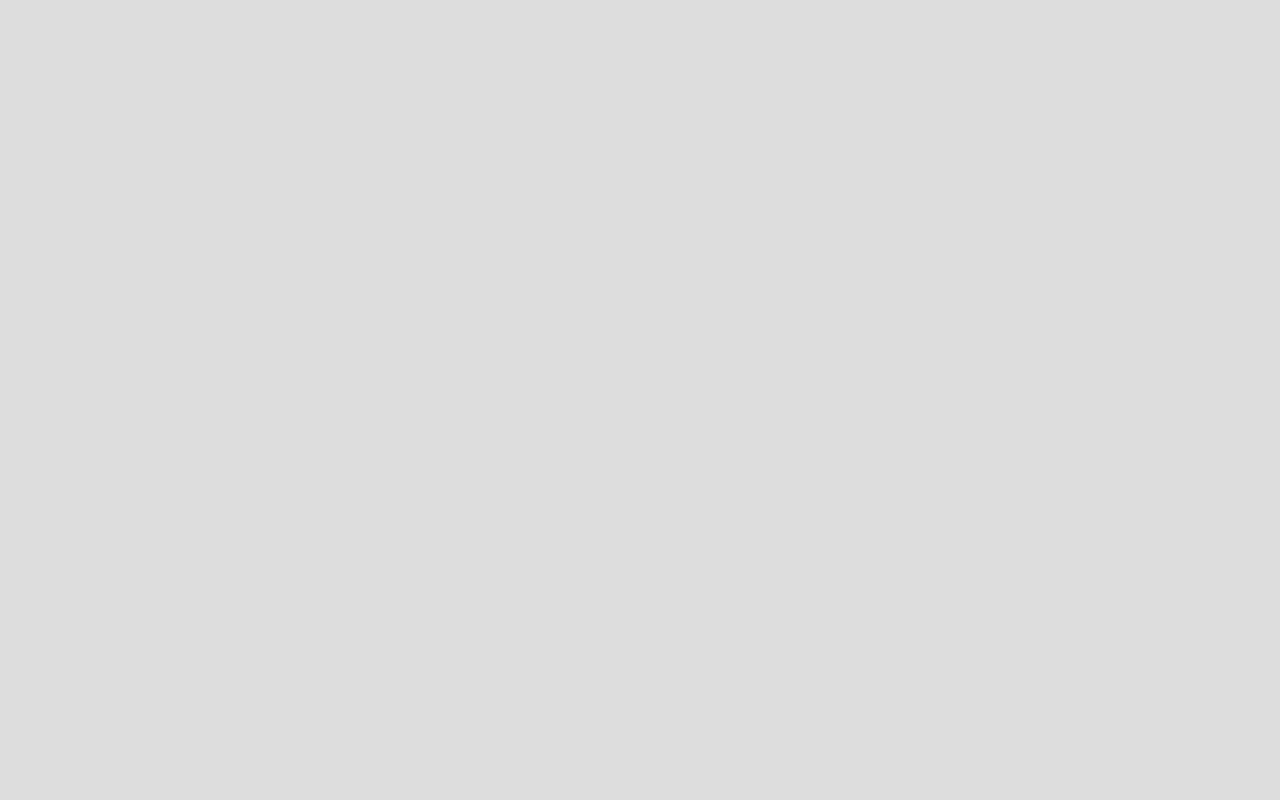
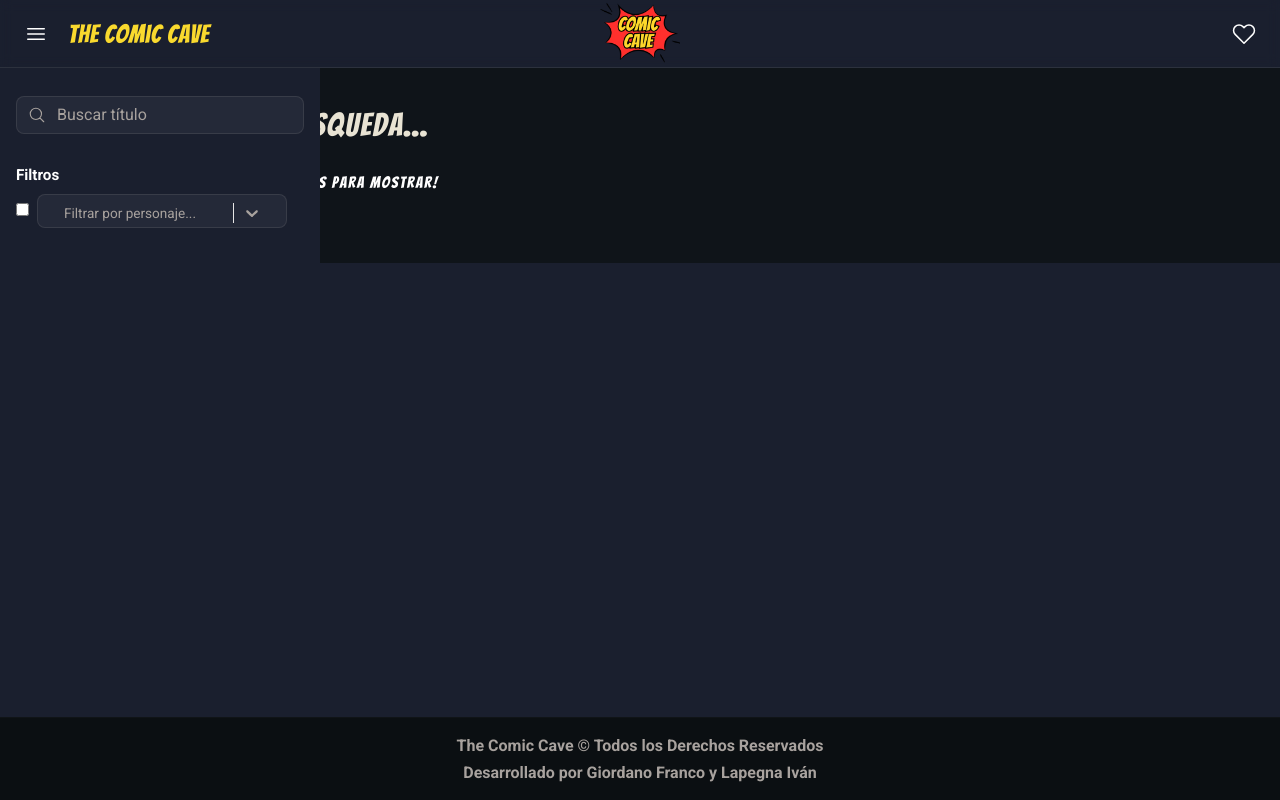
Before and after one commit to FrancoSGiordano/TheComicCave, a React (Vite) app in the folder client/: page /comics/search in a window 1280 px wide. Before the commit this address had no page. Built offline with nearby package versions, Linux system fonts and the light colour scheme.

Commit message:
Implementacion basica de filtros

```diff
--- a/client/src/api/MarvelAPI.ts
+++ b/client/src/api/MarvelAPI.ts
@@ -8,7 +8,8 @@ export type ComicFilters = {
     orderBy?: string;
     limit?: number;
     offset?: number;
-    characterId?: number
+    characterId?: number;
+    creatorId?: number;
 }
 
 
--- a/client/src/components/SideBar/SideBar.css
+++ b/client/src/components/SideBar/SideBar.css
@@ -84,6 +84,7 @@
   width: 18px;
   height: 18px;
   color: #A8A29E;
+  cursor: pointer;
 }
 
 /*busqueda*/
@@ -110,15 +111,6 @@
 .search-input:focus-visible {
   box-shadow: 0 0 0 1.5px #00D0FF46;
   border-color: transparent;
-}
-
-.search-icon-secondary {
-  position: absolute;
-  left: 0.75rem;
-  top: 30%;
-  width: 14px;
-  height: 14px;
-  color: #A8A29E;
 }
 
 .select-character{
--- a/client/src/components/SideBar/SideBar.tsx
+++ b/client/src/components/SideBar/SideBar.tsx
@@ -1,35 +1,70 @@
-import { useState } from 'react'
+import { useEffect, useState } from 'react'
 import './SideBar.css'
 import type { Character } from '../../types'
-
 import { getCharacters } from '../../api/MarvelAPI'
 import type { SingleValue } from 'react-select'
 import AsyncSelect from 'react-select/async'
 import { customStyles } from './SelectStyles'
+import { useSearchStore } from '../../store/searchStore'
+import { useNavigate } from 'react-router-dom'
 
 type SideBarProps = {
   isOpen: boolean
-  searchTerm: string
 }
 
-type Option = {
-  label: string;
-  value: number;
+export type Option = {
+  label?: string;
+  value?: number;
 }
 
 
-export default function SideBar({isOpen, searchTerm} : SideBarProps) {
+export default function SideBar({isOpen} : SideBarProps) {
 
-    const [selectedCharacter, setSelectedCharacter] = useState<Option | null>(null)
-    const [inputText, setInputText] = useState("")
-    const [enableCharacterFilter, setEnableCharacterFilter] = useState(false)
+    const { setFilters, filters, searchComic, setCharacterOption, characterOption } = useSearchStore()
+    const [selectedCharacter, setSelectedCharacter] = useState<Option | null>(characterOption)
+    const [enableCharacterFilter, setEnableCharacterFilter] = useState(characterOption ? true : false)
+    const [searchTerm, setSearchTerm] = useState(filters.title)
+    const navigate = useNavigate()
 
-    const handleInputChange = (value : string) => {
-      setInputText(value)
+    console.log(characterOption)
+
+    const handleSearch = () => {
+
+      console.log(filters)
+
+      const hasFilters = Object.values(filters).some(
+        (value) => value !== "" && value !== null && value !== undefined
+      )
+
+      if(!hasFilters) {
+        return;
+      }
+
+
+      searchComic()
+      navigate('comics/search')
+    }
+
+    const handleInputSearch = (e : React.ChangeEvent<HTMLInputElement>) => {
+      const value = e.target.value
+      setSearchTerm(value)
+      setFilters({
+        title: value
+      })
     }
 
     const handleChange = (value : SingleValue<Option>) => {
       setSelectedCharacter(value)
+      setFilters({
+        characterId: value?.value
+      })
+      setCharacterOption(
+        value ? {
+          value: value.value,
+          label: value.label
+        } : undefined
+      );
+
     }
 
     const handleCheckboxChange = (e: React.ChangeEvent<HTMLInputElement>) => {
@@ -47,6 +82,10 @@ export default function SideBar({isOpen, searchTerm} : SideBarProps) {
 
       return options
     };
+
+    useEffect(() => {
+      setEnableCharacterFilter(!!characterOption)
+    }, [characterOption])
 
 
     return (
@@ -70,6 +109,7 @@ export default function SideBar({isOpen, searchTerm} : SideBarProps) {
                 className="search-icon"
                 aria-hidden="true"
                 focusable="false"
+                onClick={() => handleSearch()}
               >
                 <path
                   strokeLinecap="round"
@@ -82,6 +122,7 @@ export default function SideBar({isOpen, searchTerm} : SideBarProps) {
                 type="text"
                 placeholder="Buscar título"
                 value={searchTerm}
+                onChange={(e) => handleInputSearch(e)}
                 className="search-input"
                 aria-label="Buscar título, autor o editorial"
               />
@@ -107,9 +148,8 @@ export default function SideBar({isOpen, searchTerm} : SideBarProps) {
                     classNamePrefix="custom"
                     cacheOptions
                     defaultOptions
-                    value={selectedCharacter}
+                    value={enableCharacterFilter ? selectedCharacter || null : null}
                     loadOptions={loadOptions}
-                    onInputChange={handleInputChange}
                     onChange={handleChange}
                     isClearable
                     placeholder="Filtrar por personaje..."
--- a/client/src/layouts/AppLayout/AppLayout.tsx
+++ b/client/src/layouts/AppLayout/AppLayout.tsx
@@ -5,14 +5,15 @@ import SideBar from '../../components/SideBar/SideBar'
 import Footer from '../../components/Footer/Footer'
 import "./AppLayout.css"
 import { Outlet, useLocation } from 'react-router-dom'
+import { useSearchStore } from '../../store/searchStore'
 
 
 export default function AppLayout() {
 
     const location = useLocation()
     const {quantity} = useFavoritesStore()
+    const { clearFilters } = useSearchStore()
     const [sideBarOpen, setSideBarOpen] = useState(true)
-    const [searchTerm, setSearchTerm] = useState("")
     const [isLanding, setIsLanding] = useState(location.pathname !== "/")
 
 
@@ -23,6 +24,12 @@ export default function AppLayout() {
 
     useEffect(() => {
       setIsLanding(location.pathname !== "/")
+    }, [location.pathname])
+
+    useEffect(() => {
+      if(location.pathname !== "/comics/search"){
+        clearFilters()
+      }
     }, [location.pathname])
 
     return (
@@ -39,8 +46,6 @@ export default function AppLayout() {
                   {location.pathname !== "/" && (
                       <SideBar
                         isOpen={sideBarOpen}
-                        searchTerm={searchTerm}
-
                       />
                   )}
 
--- a/client/src/router.tsx
+++ b/client/src/router.tsx
@@ -3,6 +3,7 @@ import Home from "./views/Home/Home";
 import FavoritesView from "./views/FavoritesView/FavoritesView";
 import AppLayout from "./layouts/AppLayout/AppLayout";
 import LandingPage from "./views/LandingPage/LandingPage";
+import SearchView from "./views/SearchView/SearchView";
 
 
 export default function Router() {
@@ -12,7 +13,8 @@ export default function Router() {
                 <Route element={<AppLayout/>}>
                     <Route path="/" element={<LandingPage/>} index></Route>
                     <Route path="/comics" element={<Home/>} ></Route>
-                    <Route path="comics/favorites" element={<FavoritesView/>}></Route>
+                    <Route path="/comics/favorites" element={<FavoritesView/>}></Route>
+                    <Route path="/comics/search" element={<SearchView/>}></Route>
                 </Route>
             </Routes>
         </BrowserRouter>
--- /dev/null
+++ b/client/src/store/searchStore.ts
@@ -0,0 +1,58 @@
+import { create } from "zustand"
+import fetchComics, { type ComicFilters } from "../api/MarvelAPI"
+import type { ComicCardType } from "../types"
+import type { Option } from "../components/SideBar/SideBar"
+
+
+
+type SearchState = {
+    filters: ComicFilters
+    results: ComicCardType[]
+    characterOption: Option | null
+    setFilters: (filters: ComicFilters) => void
+    setCharacterOption: (characterOption : Option | null | undefined) => void
+    searchComic: () => Promise<void>
+    clearFilters: () => void
+}
+
+const storedFilters = JSON.parse(localStorage.getItem("filters") || "{}");
+const initialFilters = storedFilters.filters ? storedFilters.filters : storedFilters;
+
+const storedOption = JSON.parse(localStorage.getItem("characterOption") || "null");
+const initialOption = storedOption ? storedOption : null;
+
+const storedResults = JSON.parse(localStorage.getItem("results") || "{}");
+const initialResults = storedResults ? storedResults : [];
+
+
+
+export const useSearchStore = create<SearchState>((set, get) => ({
+    filters: initialFilters,
+    results: initialResults,
+    characterOption: initialOption,
+    searchComic: async () => {
+        const results = await fetchComics(get().filters)
+        set({results})
+        localStorage.setItem("results", JSON.stringify(results))
+    },
+    setFilters: (newFilters: Partial<ComicFilters>) => {
+        const updatedFilters = {...get().filters, ...newFilters}
+        localStorage.setItem("filters", JSON.stringify(updatedFilters))
+        set({filters: updatedFilters})
+    },
+    setCharacterOption: (option: Option | null | undefined) => {
+        if(option) {
+            localStorage.setItem("characterOption", JSON.stringify(option))
+            set({characterOption: option})
+        } else {
+            localStorage.removeItem("characterOption");
+            set({ characterOption: null });
+        }
+    },
+    clearFilters: () => {
+        set({ filters: {}, results: [], characterOption: null, });
+        localStorage.removeItem("filters");
+        localStorage.removeItem("results");
+        localStorage.removeItem("characterOption");
+    }
+}))
--- a/client/src/views/FavoritesView/FavoritesView.tsx
+++ b/client/src/views/FavoritesView/FavoritesView.tsx
@@ -1,8 +1,6 @@
 import ComicSection from '../../components/ComicSection/ComicSection'
 import { useFavoritesStore } from '../../store/favoriteStore'
 import './FavoritesView.css'
-
-
 
 export default function FavoritesView() {
 
--- /dev/null
+++ b/client/src/views/SearchView/SearchView.tsx
@@ -0,0 +1,17 @@
+import ComicSection from "../../components/ComicSection/ComicSection"
+import { useSearchStore } from "../../store/searchStore"
+
+
+export default function SearchView() {
+
+    const { results } = useSearchStore()
+
+    return (
+        <>
+            <ComicSection
+                title="Resultados de busqueda..."
+                comics={results}
+            />
+        </>
+    )
+}
```
